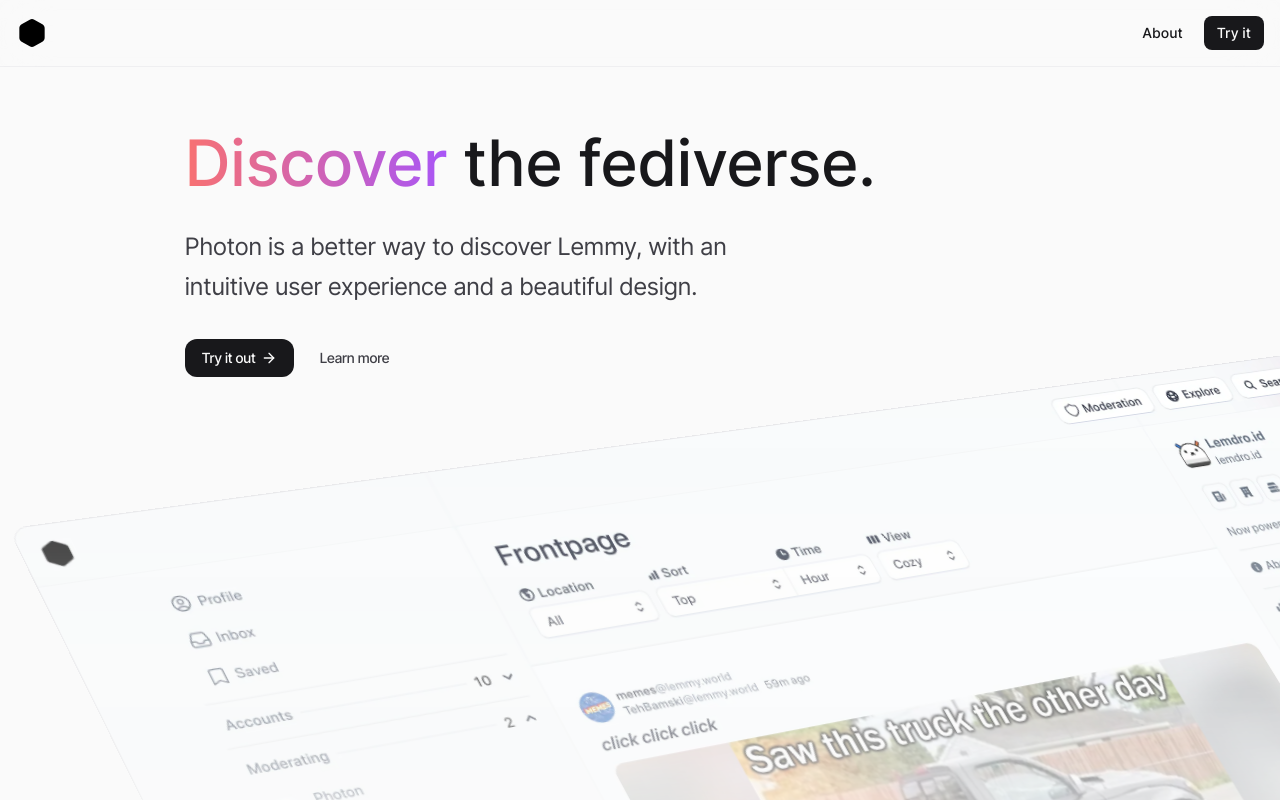
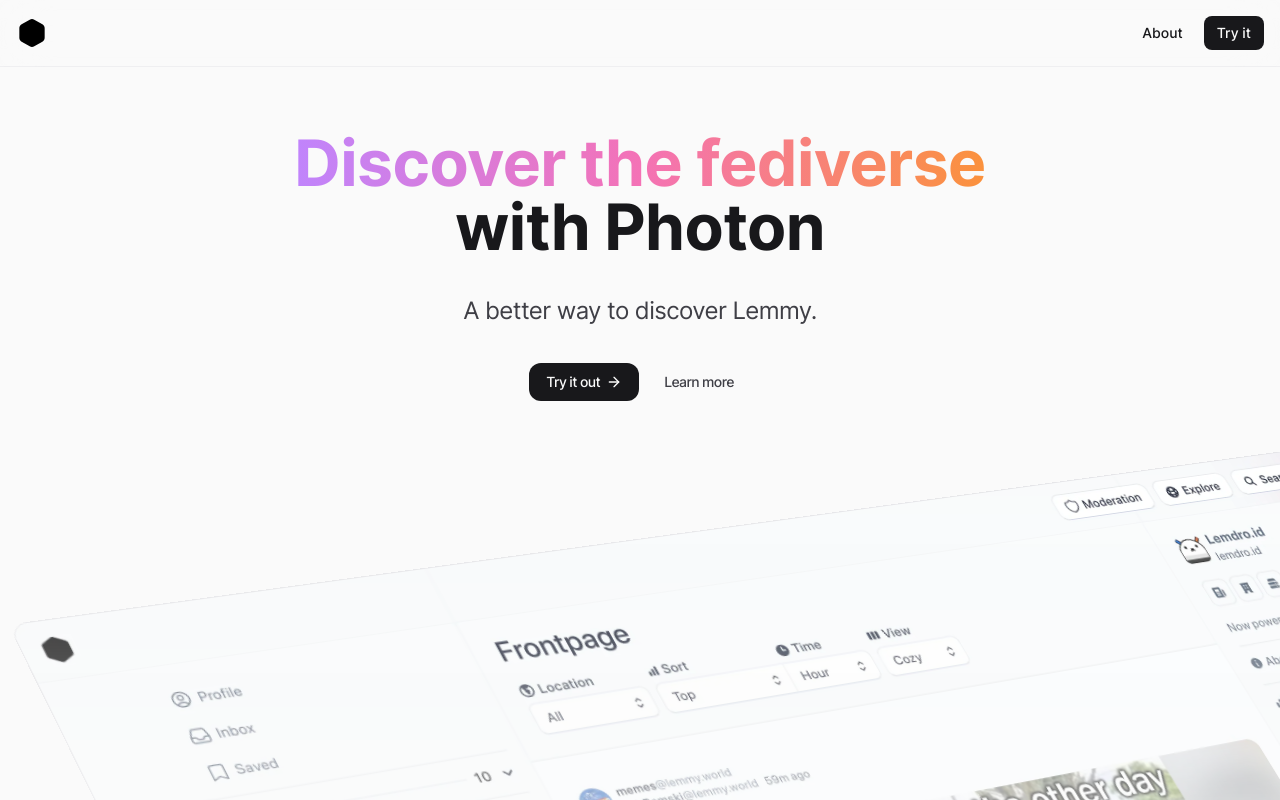
Before and after one commit to Xyphyn/use-photon, a SvelteKit app: page / in a window 1280 px wide. Shown: the top 800 px of the page. Built offline with nearby package versions, Linux system fonts and the light colour scheme.

Commit message:
misc: updates

```diff
--- a/src/routes/+page.svelte
+++ b/src/routes/+page.svelte
@@ -16,16 +16,16 @@
   <header
     class="flex flex-col p-8 xl:py-16
     prose prose-xl xl:prose-2xl prose-zinc dark:prose-invert
-    prose-h1:mb-0 prose-h1:font-medium tracking-tight
+    prose-h1:mb-0 prose-h1:font-bold tracking-tight
     prose-p:max-w-lg xl:prose-p:max-w-xl h-96 relative
-    w-full"
+    w-full items-center text-center mb-24"
   >
     <h1>
-      <span class="bg-gradient-to-r text-transparent bg-clip-text from-red-400 to-purple-500">Discover</span> the fediverse.
+      <span class="bg-gradient-to-r text-transparent bg-clip-text from-purple-400 via-pink-400 to-orange-400">Discover the fediverse</span>
+      <br/>with Photon
     </h1>
     <p class="">
-      Photon is a better way to discover Lemmy, with an intuitive user experience and
-      a beautiful design.
+      A better way to discover Lemmy.
     </p>
     <div class="flex gap-2 not-prose">
       <Button href="https://phtn.app" size="lg" color="primary">
@@ -187,6 +187,42 @@
 </div>
 
 <style>
+  @keyframes moveInCircle {
+    0% {
+      transform: translate(
+        /* x = centerX + radius * cos(angle) */
+        calc(130px + 100 * cos(0deg)),
+        /* y = centerY + radius * sin(angle) */
+        calc(130px + 100 * sin(0deg))
+      );
+    }
+    25% {
+      transform: translate(
+        calc(130px + 100 * cos(90deg)),
+        calc(130px + 100 * sin(90deg))
+      );
+    }
+    50% {
+      transform: translate(
+        calc(130px + 100 * cos(180deg)),
+        calc(130px + 100 * sin(180deg))
+      );
+    }
+    75% {
+      transform: translate(
+        calc(130px + 100 * cos(270deg)),
+        calc(130px + 100 * sin(270deg))
+      );
+    }
+    100% {
+      transform: translate(
+        calc(130px + 100 * cos(360deg)),
+        calc(130px + 100 * sin(360deg))
+      );
+    }
+    /* ... and so on for other angles */
+  }
+
   .perspective-container {
     pointer-events: none;
     margin-top: -8rem;
```
